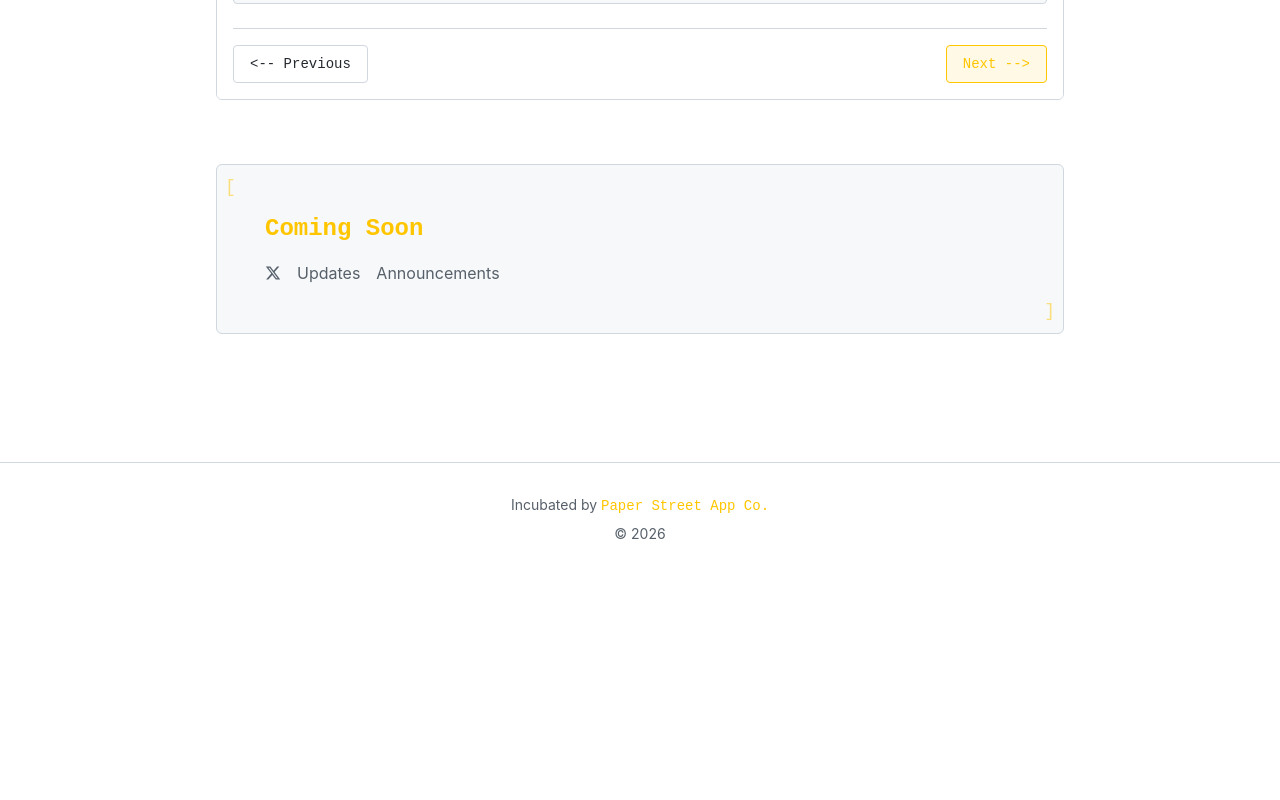
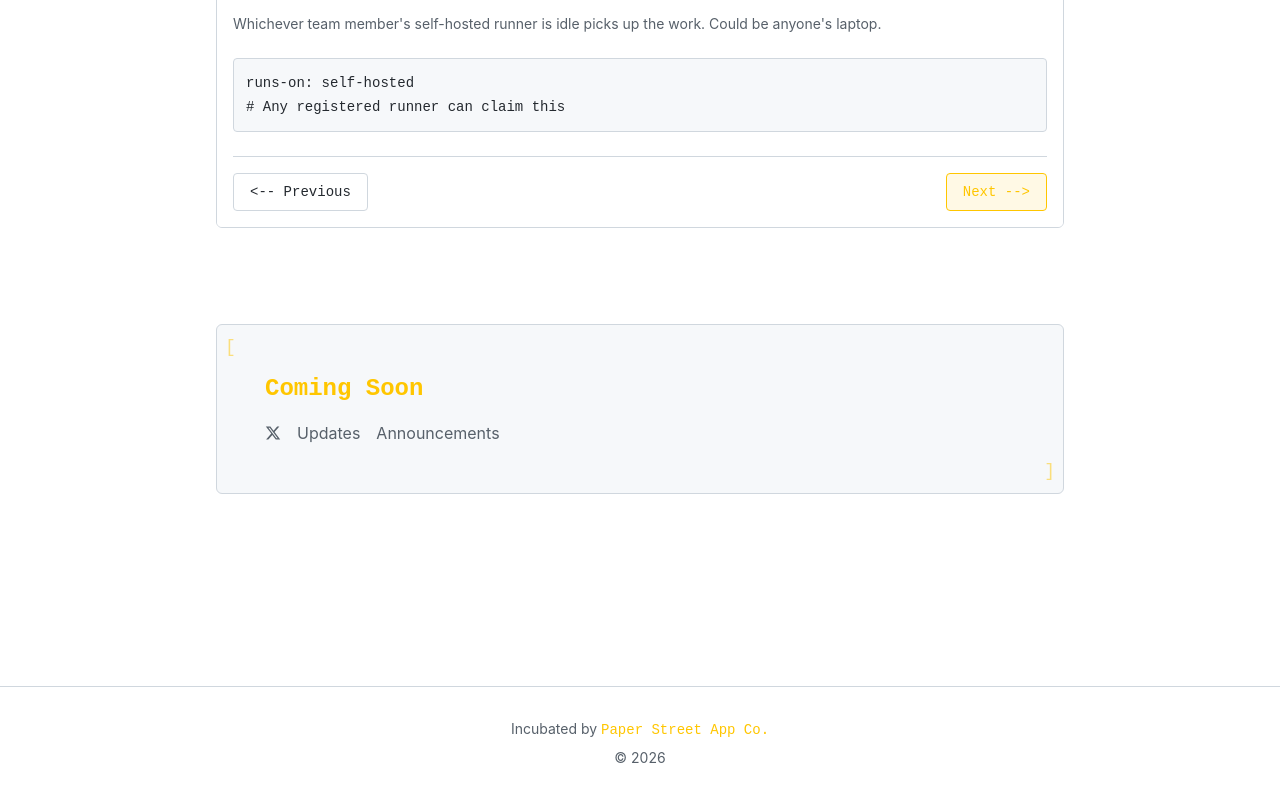
Before and after one commit to dtun/ralph-alpha, a Next.js app in the folder apps/landing/: page / in a window 1280 px wide. Shown: the part 1531-2331 px from the top of the page. Before the commit the page ends 2107 px from the top, so only its background shows below. Built offline with nearby package versions, Linux system fonts and the light colour scheme; a web font is replaced by a local one.

Commit message:
feat(landing): add spacing

```diff
--- a/apps/landing/app/_components/footer.tsx
+++ b/apps/landing/app/_components/footer.tsx
@@ -1,6 +1,6 @@
 export function Footer() {
   return (
-    <footer className="border-t border-light-border dark:border-dark-border mt-16 py-8">
+    <footer className="border-t border-light-border dark:border-dark-border mt-24 py-8">
       <div className="text-center text-sm text-light-text-muted dark:text-text-muted">
         <p>
           Incubated by{" "}
--- a/apps/landing/app/page.tsx
+++ b/apps/landing/app/page.tsx
@@ -32,7 +32,7 @@ const iconMap: Record<string, React.ReactNode> = {
 export default function Home() {
   return (
     <main className="min-h-screen bg-light-bg dark:bg-dark-bg">
-      <div className="max-w-4xl mx-auto px-6 py-16 space-y-16">
+      <div className="max-w-4xl mx-auto px-6 py-24 space-y-24">
         {/* Header */}
         <Header
           brand={headerContent.brand}
```
